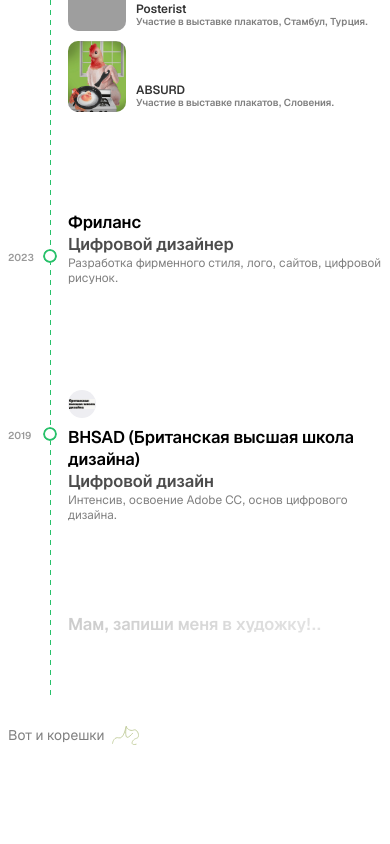
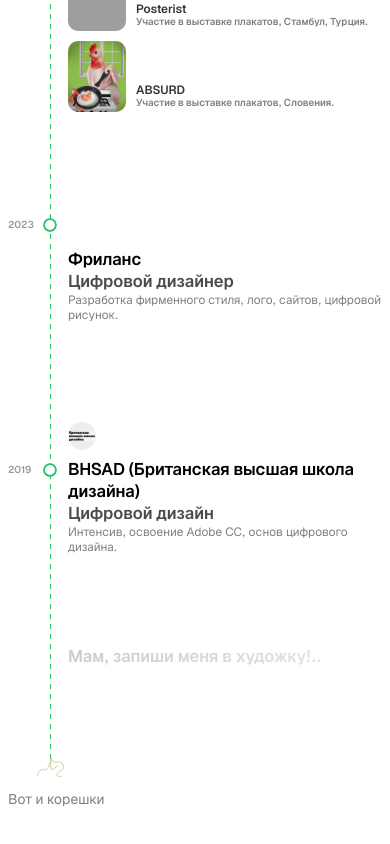
Before and after one commit to Gr333nKs/Green_CV, a React (Vite) app: page / in a window 390 px wide. Shown: the part 2282-3126 px from the top of the page. Built offline with nearby package versions, Linux system fonts and the light colour scheme; grey boxes are pictures that could not be loaded.

Commit message:
Align timeline ending and BHSAD block

```diff
--- a/src/App.tsx
+++ b/src/App.tsx
@@ -203,7 +203,11 @@ function ProjectRow({ project, index }: { project: Project; index: number }) {
 
 function ExperienceEntry({ item }: { item: Experience }) {
   return (
-    <article className={`experience ${item.compact ? "experience-compact" : ""}`}>
+    <article
+      className={`experience ${item.compact ? "experience-compact" : ""} ${
+        item.logo ? "has-logo" : "no-logo"
+      }`}
+    >
       <time>{item.year}</time>
       <span className="timeline-dot" aria-hidden="true" />
       <div className="experience-body">
--- a/src/styles.css
+++ b/src/styles.css
@@ -222,15 +222,15 @@ img {
 
 .timeline {
   position: relative;
-  width: min(820px, calc(100% - 48px));
+  width: min(786px, calc(100% - 48px));
   margin: 0 auto;
 }
 
 .timeline::before {
   position: absolute;
-  top: 0;
-  bottom: 66px;
-  left: 79px;
+  top: -31px;
+  bottom: 19px;
+  left: 63px;
   width: 1px;
   content: "";
   background: repeating-linear-gradient(
@@ -242,8 +242,8 @@ img {
 
 .timeline-arrow {
   position: absolute;
-  top: -30px;
-  left: 69px;
+  top: -61px;
+  left: 52px;
   width: 22px;
   height: 20px;
 }
@@ -251,7 +251,7 @@ img {
 .experience {
   position: relative;
   display: grid;
-  grid-template-columns: 64px 30px minmax(0, 1fr);
+  grid-template-columns: 47px 35px minmax(0, 1fr);
   align-items: start;
   margin: 0 0 86px;
 }
@@ -519,7 +519,7 @@ img {
   min-height: 142px;
 }
 
-.experience-compact .experience-body {
+.experience-compact.no-logo .experience-body {
   padding-top: 37px;
 }
 
@@ -539,19 +539,31 @@ img {
 }
 
 .roots-note {
-  display: flex;
-  align-items: flex-end;
-  gap: 8px;
-  margin-left: 0;
+  position: relative;
+  z-index: 2;
+  width: 128px;
+  height: 33px;
+  margin-left: -52px;
   color: var(--muted);
   font-size: 14px;
   line-height: 1.3;
   letter-spacing: -0.14px;
 }
 
+.roots-note span {
+  position: absolute;
+  top: 0;
+  left: 0;
+  white-space: nowrap;
+}
+
 .roots-note img {
-  width: 27px;
-  height: 19px;
+  position: absolute;
+  top: 14px;
+  left: 100.5px;
+  z-index: 2;
+  width: 26.883px;
+  height: 18.857px;
 }
 
 .floating-menu {
@@ -650,12 +662,13 @@ img {
   }
 
   .timeline::before {
+    top: -46px;
     left: 42px;
-    bottom: 48px;
+    bottom: 59px;
   }
 
   .timeline-arrow {
-    top: -30px;
+    top: -76px;
     left: 31px;
   }
 
@@ -727,6 +740,22 @@ img {
     padding-top: 0;
   }
 
+  .experience-compact.no-logo time {
+    padding-top: 6px;
+  }
+
+  .experience-compact.no-logo .timeline-dot {
+    margin-top: 6px;
+  }
+
+  .experience-compact.has-logo time {
+    padding-top: 41px;
+  }
+
+  .experience-compact.has-logo .timeline-dot {
+    margin-top: 41px;
+  }
+
   .experience-compact .experience-copy > p {
     white-space: normal;
   }
@@ -737,6 +766,18 @@ img {
 
   .roots-note {
     margin-left: 0;
+    width: 100%;
+    height: 61px;
+  }
+
+  .roots-note img {
+    top: 0;
+    left: 29px;
+  }
+
+  .roots-note span {
+    top: 33px;
+    left: 0;
   }
 
   .floating-menu {
```
